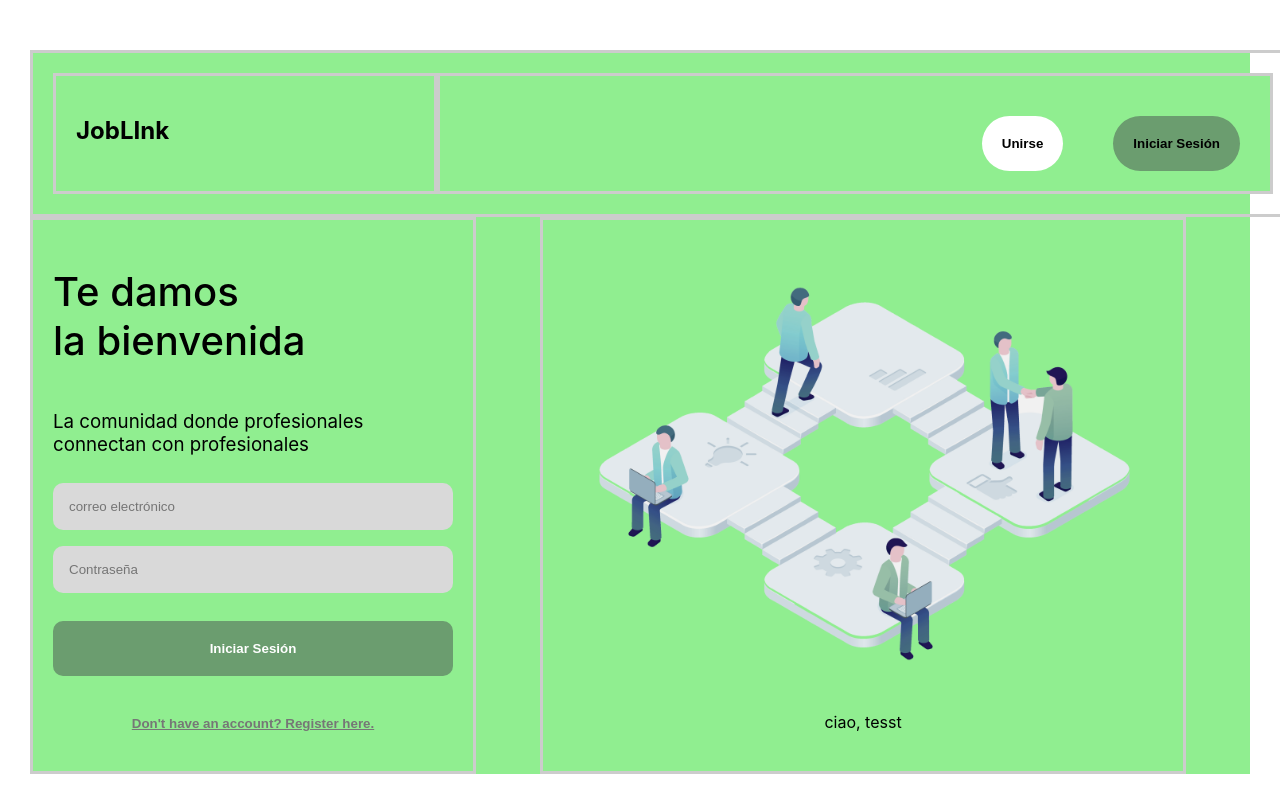
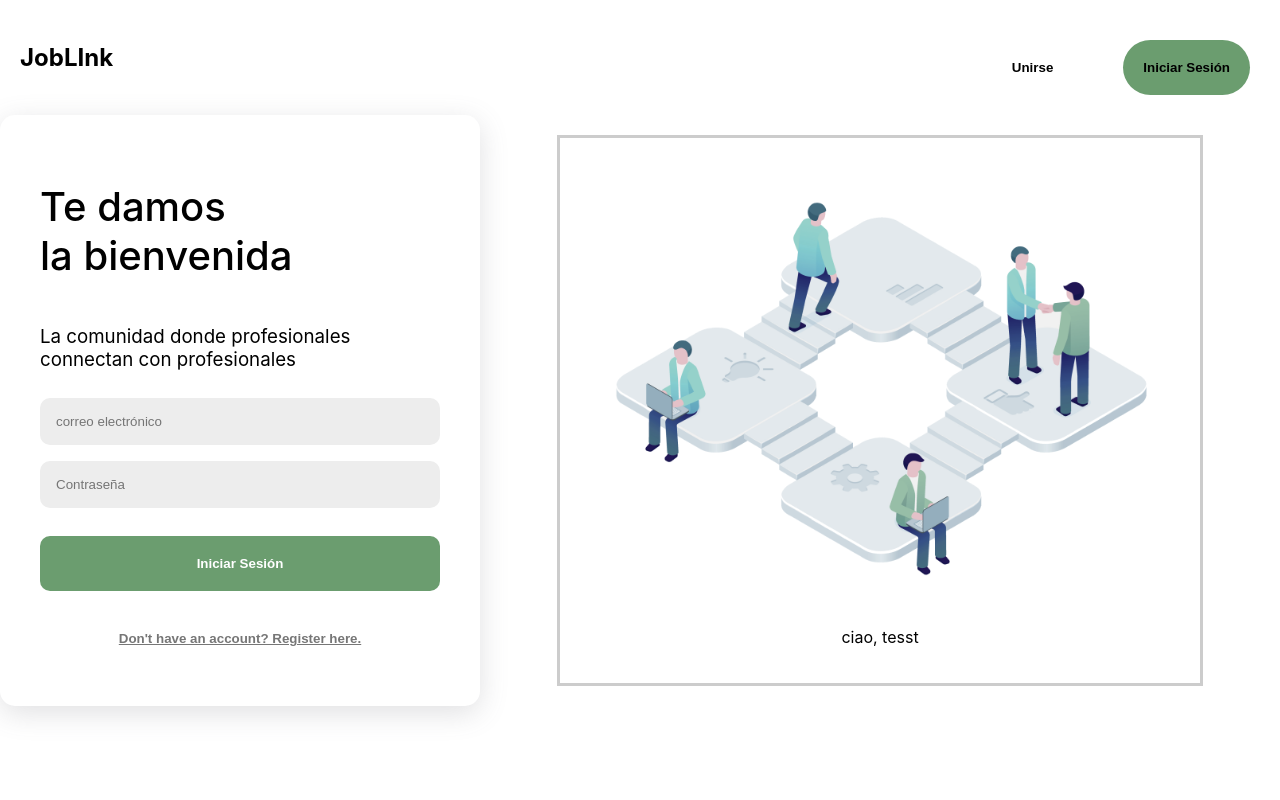
Before and after one commit to nds-fsd/linkedin, a React (Create React App) app in the folder frontend/: page / in a window 1280 px wide. Built offline with nearby package versions, Linux system fonts and the light colour scheme.

Commit message:
Revisión de CSS

```diff
--- a/frontend/src/components/logina.css
+++ b/frontend/src/components/logina.css
@@ -1,23 +1,31 @@
-body{
-  margin-top: 50px;
-  margin-left:30px;
-  margin-right: 30px;
+body {
   font-family: 'Raleway', 'Cabin' sans-serif, ;
   /* background-image: linear-gradient(69deg, #6b9d6f, #b0e2b8 48%); */
   /* box-sizing: border-box; */
 }
 
-.login_form, .register-form{
-    width: 400px; margin:0 auto; border: solid 3px #ccc; padding:20px;
+.login_form,
+.register-form {
+  width: 400px;
+  margin: 0 auto;
+  padding: 40px;
+  border-radius: 15px;
   display: flex;
   flex-direction: column;
   justify-content: center;
   align-items: left;
+  background-color: white;
+  box-shadow: rgba(100, 100, 111, 0.2) 0px 7px 29px 0px;
+}
+
+.reg-img {
+  background-color: white;
 }
 
 label {
   text-align: left;
   padding: 0.25rem 0;
+  background-color: white;
 }
 
 input {
@@ -25,19 +33,20 @@ label {
   padding: 1rem;
   border: none;
   border-radius: 10px;
-    color:  #767676;;
-    background-color: #D9D9D9;
+  color: #8d8d8d;
+  ;
+  background-color: #ededed;
 }
 
 button {
   margin-top: 20px;
   border: none;
-    background-color:#6B9D6F;
+  background-color: #6B9D6F;
   padding: 20px;
   border-radius: 10px;
   cursor: pointer;
   font-weight: bold;
-    color:  white;
+  color: white;
 }
 
 .link-btn {
@@ -49,49 +58,56 @@ label {
 @media screen and (min-width: 600px) {
   .auth-form-container {
     padding: 5rem;
-      border: 1px solid white;
-      border-radius: 10px;
-      margin: 0.5rem;
+
+
   }
 }
 
 .logoIntro {
-    width: 600px; margin:0 auto; border: solid 3px #ccc; padding:20px;
+  width: 600px;
+  margin: 0 auto;
+  border: solid 3px #ccc;
+  padding: 20px;
   display: flex;
   flex-direction: column;
   justify-content: center;
   align-items: center;
 }
 
-  .big_container{
+.big_container {
   display: flex;
+  flex-direction: row;
+  justify-content: center;
+  align-items: center;
+  align-content: center;
 
 }
 
-  .logoIntro >img {
+.logoIntro>img {
   width: 100%;
 }
 
-  .login_form >h1 {
+.login_form>h1 {
   font-size: 40px;
   font-weight: 500;
 }
 
-  .login_form >h3 {
+.login_form>h3 {
 
   font-weight: 400;
 }
 
-  .navbar{
-    width: 100%; margin:0 auto; border: solid 3px #ccc; padding:20px;
+.navbar {
+  width: 100%;
+  height: auto;
   display: flex;
-    justify-content:space-between
-
+  justify-content: space-between
 }
 
 .navbar_button {
   width: 70%;
-    border: solid 3px #ccc; padding:20px;
+  /* border: solid 3px #ccc;  */
+  padding: 20px;
   display: flex;
   justify-content: flex-end;
 
@@ -99,31 +115,44 @@ display: flex;
 }
 
 .navbar_logo {
-    border: solid 3px #ccc; padding:20px;
-width: 30%;
+  /* border: solid 3px #ccc;  */
+  padding: 20px;
+  width: 20%;
+  display: flex;
+  flex-direction: row;
+  align-items: center;
+  align-content: center;
+
+  gap:40px;
 }
 
-  .navbtn{
+.navbtn {
   margin-top: 20px;
   border: none;
-    background-color:#6B9D6F;
+  background-color: #6B9D6F;
   padding: 20px;
   border-radius: 70px;
   cursor: pointer;
   margin-left: 50px;
   margin-right: 10px;
-    color:  black;
+  color: black;
+
+}
+
+a {
+  text-decoration: none;
+  color: black
 }
 
 .navbtn_unirse {
   margin-top: 20px;
   border: none;
-    background-color:white;
+  background-color: white;
   padding: 20px;
   border-radius: 70px;
   cursor: pointer;
 
-    color:  black;
+  color: black;
 }
 
 .auth-form-container .reg-img {
@@ -134,6 +163,6 @@ width: 30%;
   margin-bottom: 10px;
 }
 
-.auth-form-container >h2 {
+.auth-form-container>h2 {
   text-align: center;
 }
--- a/frontend/src/index.css
+++ b/frontend/src/index.css
@@ -1,5 +1,8 @@
+
+
 body {
-  margin: 0;
+  margin: 0px;
+  padding: 0px;
   font-family: -apple-system, BlinkMacSystemFont, 'Segoe UI', 'Roboto', 'Oxygen',
     'Ubuntu', 'Cantarell', 'Fira Sans', 'Droid Sans', 'Helvetica Neue',
     sans-serif;
--- a/frontend/src/pages/home.module.css
+++ b/frontend/src/pages/home.module.css
@@ -5,9 +5,9 @@
     padding-top: 50px;
 }
 
-div{
+/* div{
     background-color: lightgreen;
-}
+} */
 
 .horizontal{
     background-color : lightblue;
--- /dev/null
+++ b/frontend/src/pages/register/register.css
@@ -0,0 +1,3 @@
+.auth-form-container{
+    background-color: #EDEDED ;
+}
```
Lines whose indentation alone changed are shown as unchanged.
